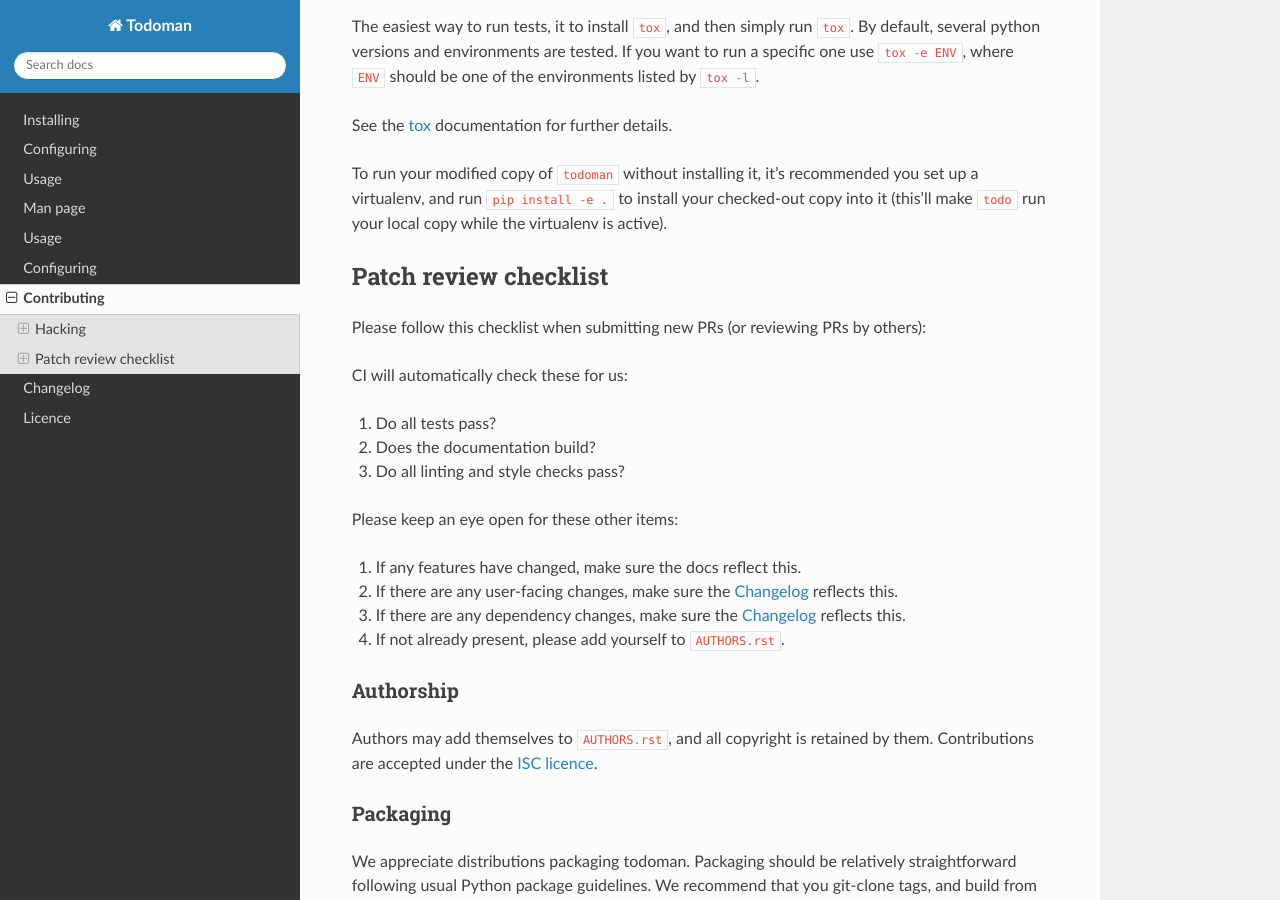
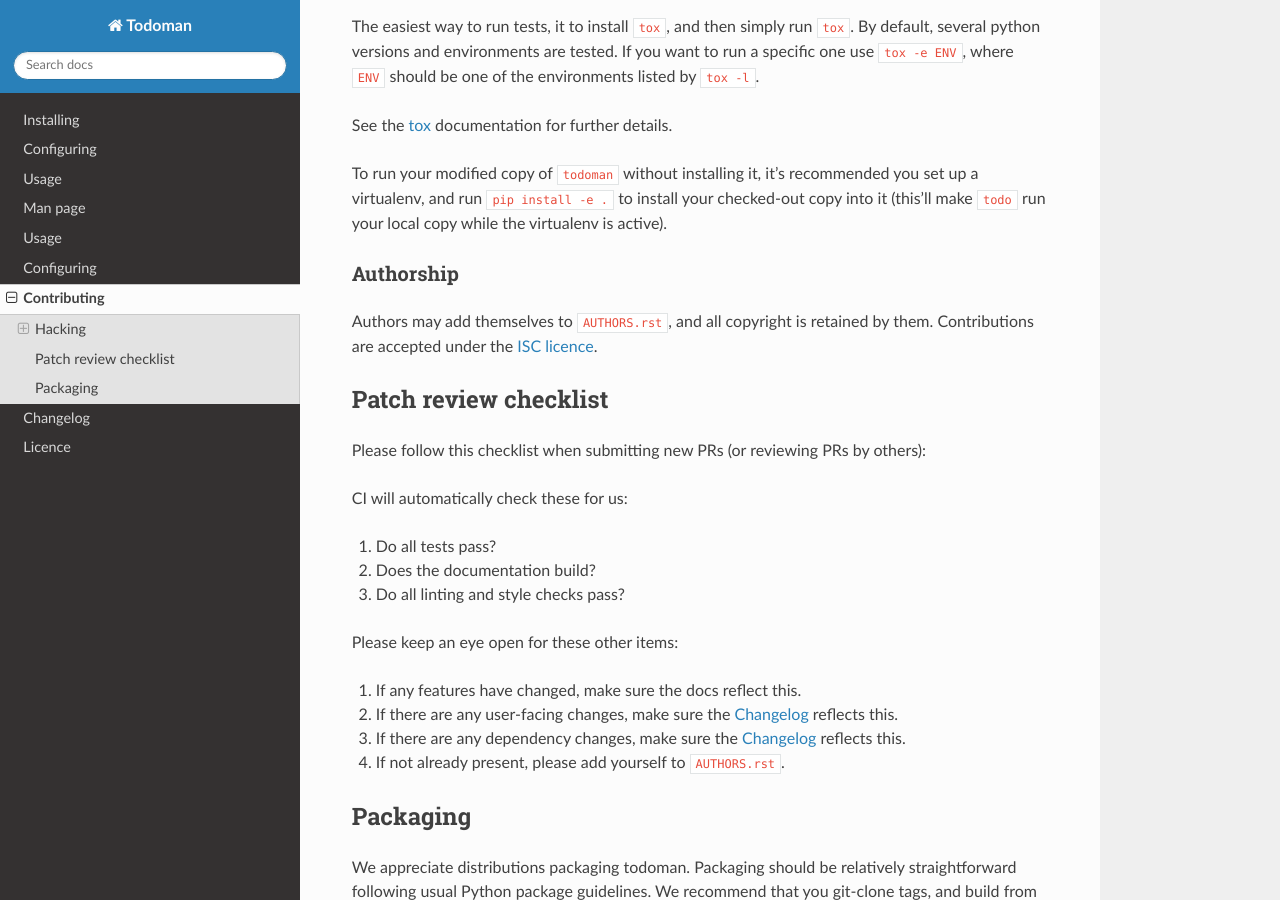
Before and after one commit to pimutils/todoman, a Sphinx documentation site: the page built from docs/source/contributing.rst, in a window 1280 px wide and 900 px high, scrolled down 1375 px. Built offline with Sphinx 7.4.7 and the Read the Docs theme 2.0.0, drawn with Linux system fonts in a browser that asks for light colours; the version number could not be read and is left out; part of the change alters nothing that is shown.

```diff
--- a/docs/source/contributing.rst
+++ b/docs/source/contributing.rst
@@ -78,6 +78,12 @@ the virtualenv is active).
 
 .. _tox: http://tox.readthedocs.io/en/latest/
 
+Authorship
+----------
+
+Authors may add themselves to ``AUTHORS.rst``, and all copyright is retained by
+them. Contributions are accepted under the :doc:`ISC licence <licence>`.
+
 Patch review checklist
 ~~~~~~~~~~~~~~~~~~~~~~
 
@@ -97,14 +103,8 @@ Please keep an eye open for these other items:
 #. If there are any dependency changes, make sure the :doc:`changelog` reflects this.
 #. If not already present, please add yourself to ``AUTHORS.rst``.
 
-Authorship
-----------
-
-Authors may add themselves to ``AUTHORS.rst``, and all copyright is retained by
-them. Contributions are accepted under the :doc:`ISC licence <licence>`.
-
 Packaging
----------
+~~~~~~~~~
 
 We appreciate distributions packaging todoman. Packaging should be relatively
 straightforward following usual Python package guidelines. We recommend that
```
